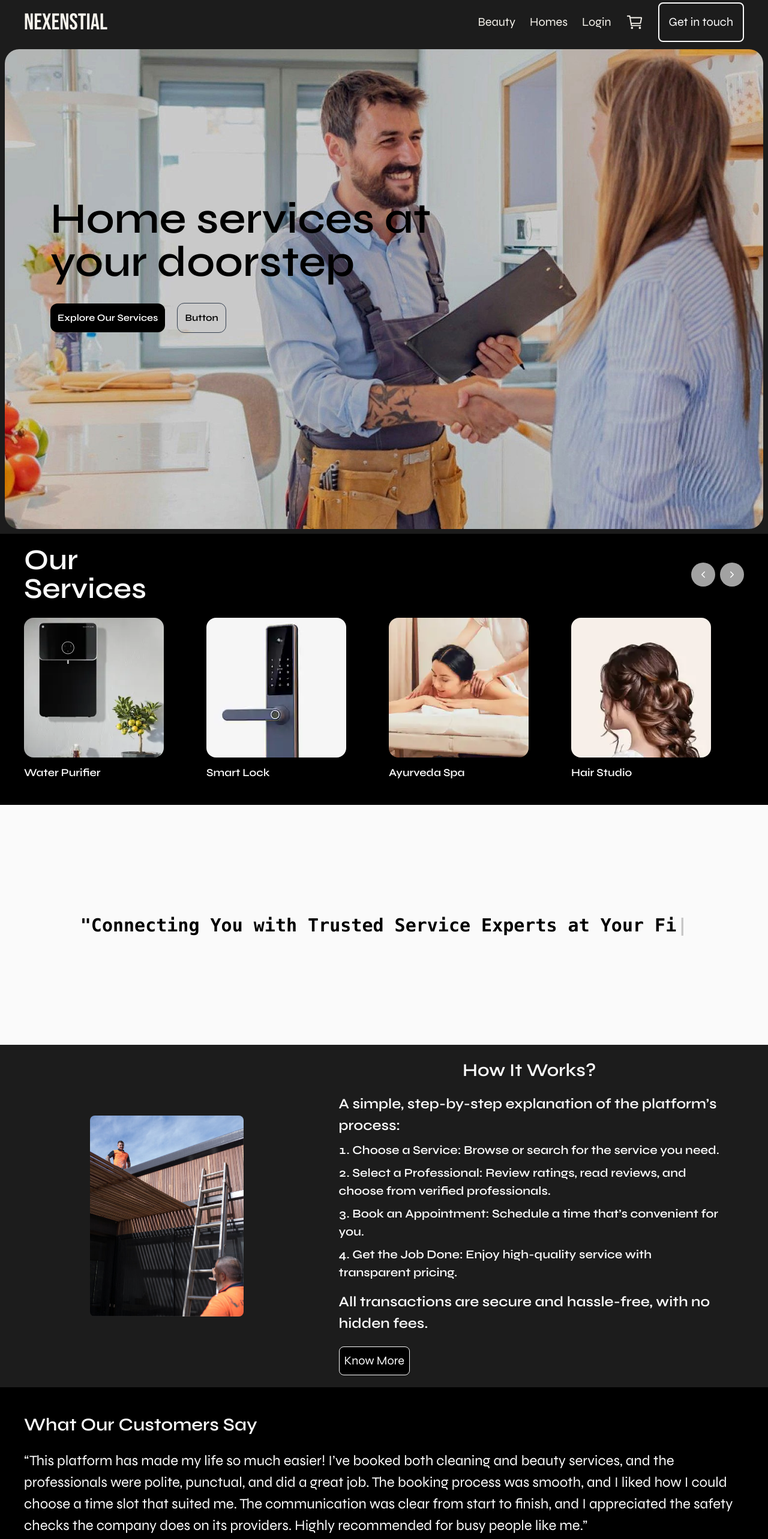
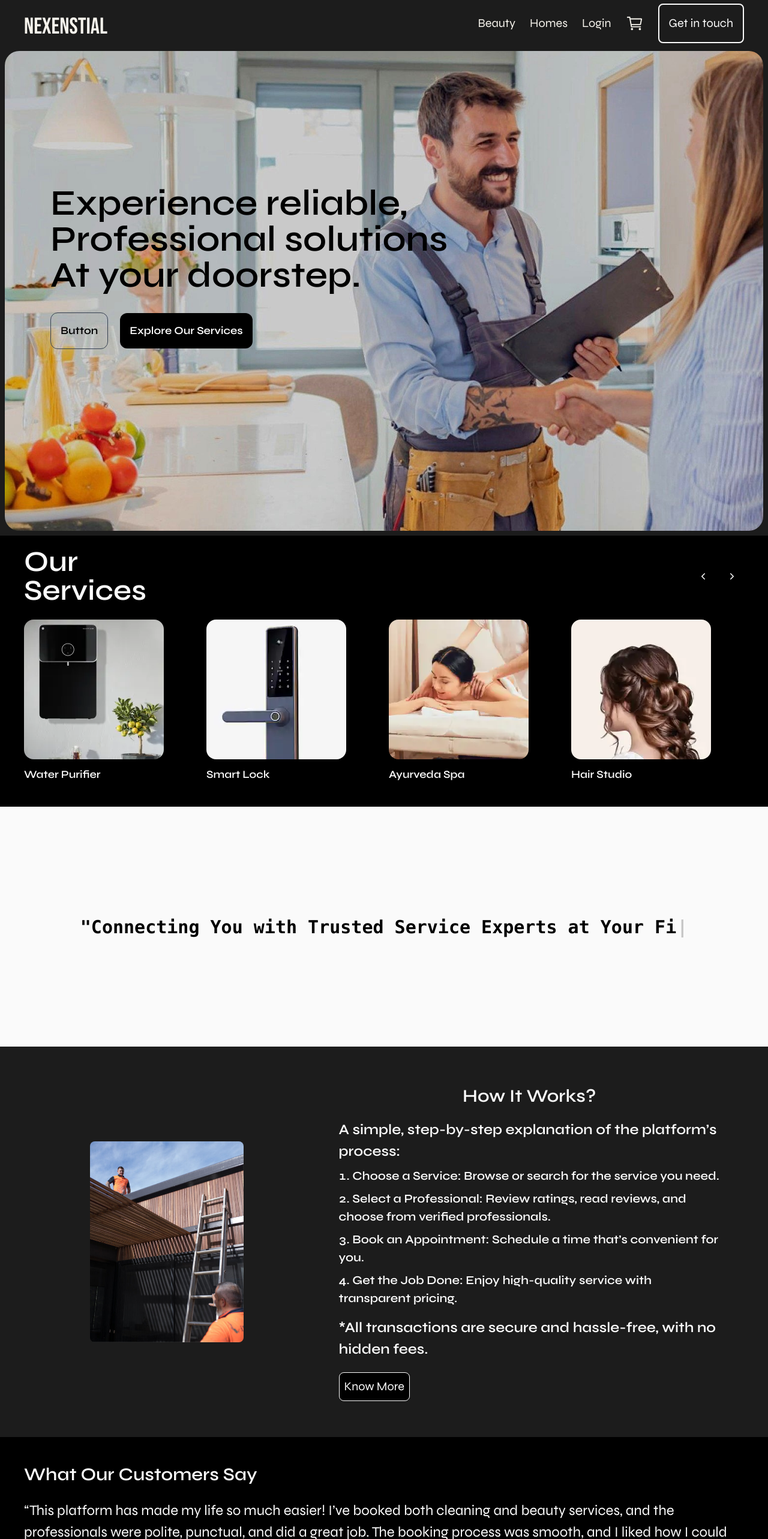
Before and after one commit to Shrinivas-Bakale/FSDProject, a React (Vite) app: page / in a window 1280 px wide. Shown: the top 2566 px of the page at 60% size. Built offline with nearby package versions, Linux system fonts and the light colour scheme.

Commit message:
Landing page modified

```diff
--- a/src/Components/Navbar.jsx
+++ b/src/Components/Navbar.jsx
@@ -16,7 +16,7 @@ const Navbar = () => {
                             <div className='flex justify-between items-center text-[#f6f3ec] p-1 px-10 text-xl'>
                                 <div className='logo flex gap-9 items-center'>
                                     {/* <img src={logo} alt="" className='w-20' /> */}
-                                    <h1 className='main-logo text-[38px]'>
+                                    <h1 className='main-logo text-[38px] mt-3'>
                                         Nexenstial
                                     </h1>
                                     <div className='flex gap-5 items-center '>
--- a/src/index.css
+++ b/src/index.css
@@ -35,7 +35,7 @@ body {
   background: url("./assets/Home-Main-Banner.jpg") no-repeat center center;
   background-size: contain; /* Ensures the whole image is visible */
   /* z-index: -1; */
-  transform: scale(1.6); /* Scale the image */
+  transform: scale(1.6)  translateX(8%); /* Scale the image */
 }
 
 .underline-link {
@@ -79,6 +79,35 @@ body {
   animation-range: entry 0;
 }
 
+@keyframes slideIn {
+  0% {
+    transform: translateY(100%); /* Start from the left outside */
+    opacity: 0; /* Start invisible */
+  }
+  100% {
+    transform: translateY(0); /* End at its original position */
+    opacity: 1; /* Fully visible */
+  }
+}
+
+.aos-home {
+  animation: slideIn 0.7s ease-in-out; /* Adjust duration and easing */
+}
+
+@keyframes fadeIn {
+  0%{
+    opacity: 0;
+  }
+  100%{
+    opacity: 1;
+  }
+}
+
+.aos-fade{
+  animation: fadeIn 1.7s ease-out;
+}
+
+
 .feedback {
   transition: opacity 0.5s ease;
   opacity: 1;
@@ -95,7 +124,7 @@ body {
 .footer-gradient {
   background: rgb(246, 243, 236);
   background: linear-gradient(
-    90deg,
+    90deg,b
     rgba(246, 243, 236, 1) 0%,
     rgba(54, 48, 42, 1) 0%,
     rgba(139, 123, 107, 1) 100%
@@ -107,6 +136,6 @@ body {
   width: 100%;
   height: 100vh;
   overflow: hidden;
-  background: url("./assets/login-bg1.jpg");
+  background: url("./assets/login-bg1b.jpg");
   background-size: cover;
 }
--- a/src/pages/Landing.jsx
+++ b/src/pages/Landing.jsx
@@ -88,21 +88,23 @@ const Landing = () => {
         <div className='grid grid-cols-1'>
 
 
-          <section className='p-2 z-0'>
+          <section className='p-2 z-0 aos-fade'>
 
             <div className='flex gap-6 w-full   min-h-screen text-darkText  px-5  home-main-background rounded-3xl z-10'>
 
 
               <div className='flex justify-around items-center relative'>
-                <div className='ml-14 relative bottom-6 '>
-                  <h1 className='text-7xl font-semibold relative z-50 bottom-8'>
-                    Home services at<br /> your  doorstep
+                <div className='ml-14 relative bottom-6 aos-home '>
+                  <h1 className='text-6xl font-semibold relative z-50 bottom-8'>
+                    {/* Home services at<br /> your  doorstep */}
+                    Experience reliable, <br /> Professional solutions <br /> At your doorstep.
                   </h1>
-                  <button className='p-3 bg-black text-white font-semibold rounded-xl'>
+
+                  <button className='p-4 bg-transparent border-[1px] text-[18px] transition-all duration-300 hover:scale-105 border-gray-700 text-black font-semibold rounded-xl'>
+                    Button
+                  </button>
+                  <button className='p-4 bg-black text-white text-[18px] ml-5 transition-all duration-300 hover:scale-105 font-semibold rounded-xl' onClick={() => window.scrollTo(768, 768)}>
                     Explore Our Services
-                  </button>
-                  <button className='p-3 bg-transparent border-[1px] ml-5 border-gray-700 text-black font-semibold rounded-xl'>
-                    Button
                   </button>
                 </div>
               </div>
@@ -146,7 +148,7 @@ const Landing = () => {
                     <img src={buildingRoof} className='w-64 rounded-lg' alt="" />
                   </div>
 
-                  <div className='w-3/5  flex flex-col justify-center items-center px-10 text-base'>
+                  <div className='w-3/5  flex flex-col justify-center items-center px-10 py-10 text-base'>
                     <h3 className='text-3xl font-semibold mb-4'>
                       How It Works?
                     </h3>
@@ -160,7 +162,7 @@ const Landing = () => {
                       <li>Get the Job Done: Enjoy high-quality service with transparent pricing.</li>
                     </ol>
                     <p className='text-2xl mt-4'>
-                      All transactions are secure and hassle-free, with no hidden fees.
+                      *All transactions are secure and hassle-free, with no hidden fees.
                     </p>
 
                     <div className='mt-5 flex justify-start w-full'>
--- a/src/pages/Onboarding/Signup.jsx
+++ b/src/pages/Onboarding/Signup.jsx
@@ -8,7 +8,7 @@ const Signup = () => {
       <div className='login-background  min-h-screen'>
         <div className='login-shadow min-h-screen'>
           <div className='flex justify-center items-center '>
-            <div className='p-5 flex flex-col justify-center w-1/3 bg-lighterBackground text-darkText mt-32 rounded-lg'>
+            <div className='p-5 flex flex-col justify-center w-1/4 bg-lighterBackground text-darkText mt-32 rounded-lg'>
               <div className='flex justify-between items-center'>
                 <div>
                   <h1 className='text-3xl'>
@@ -17,7 +17,9 @@ const Signup = () => {
                 </div>
 
                 <div>
-                  <img src={logo} alt="" className='w-20' />
+                  <h1 className='main-logo text-3xl mt-1'>
+                    Nexenstial
+                  </h1>
                 </div>
 
               </div>
--- a/src/pages/SliderHome.jsx
+++ b/src/pages/SliderHome.jsx
@@ -95,13 +95,13 @@ const SliderHome = () => {
                     <p className="font-semibold text-lightText text-5xl mt-5 ">Our <br /> Services</p>
                     <div className="flex justify-end items-center gap-2  lg:mt-5 mt-5 md:mt-8 ">
                         <button onClick={() => sliderRef.current.slickPrev()}>
-                            <div className="bg-arrow hover:bg-arrowHover p-3 rounded-full">
-                                <IoIosArrowBack className="text-white" />
+                            <div className=" hover:bg-arrowHover p-3 rounded-full">
+                                <IoIosArrowBack className="text-white hover:text-black" />
                             </div>
                         </button>
                         <button onClick={() => sliderRef.current.slickNext()}>
-                            <div className="bg-arrow hover:bg-arrowHover p-3 rounded-full">
-                                <IoIosArrowForward className="text-white" />
+                            <div className=" hover:bg-arrowHover p-3 rounded-full">
+                                <IoIosArrowForward className="text-white hover:text-black" />
                             </div>
                         </button>
                     </div>
```
